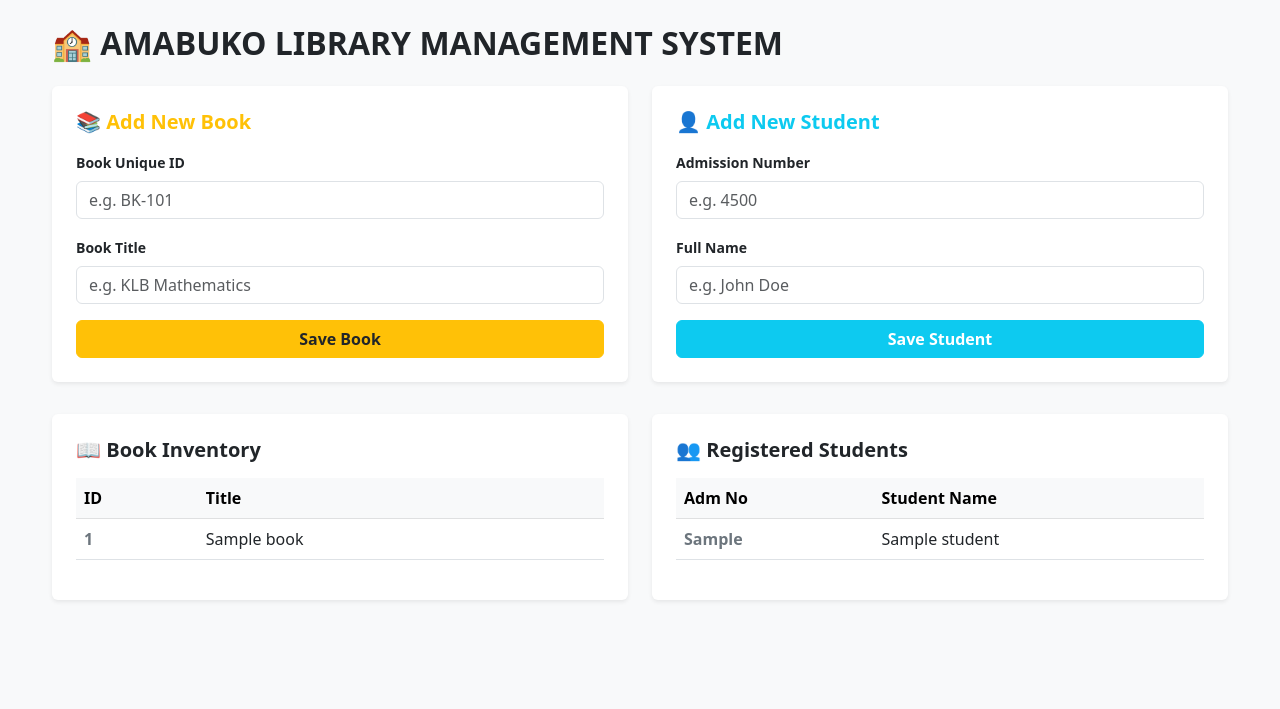
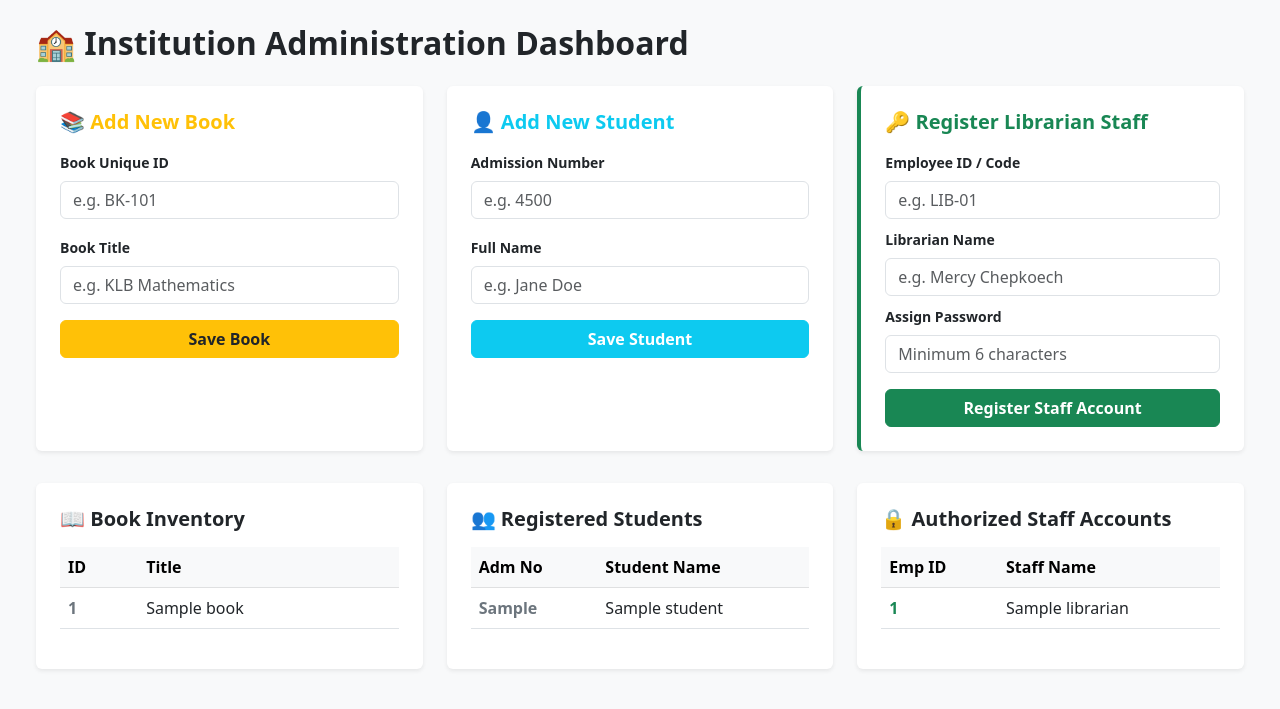
Before and after one commit to erickodhi/school-library-system, a Python web app: template templates/admin.html in a window 1280 px wide. Shown: the top 709 px of the page. Run offline with Jinja, Linux system fonts and the light colour scheme; the template is opened without the code that fills it: most values are stand-ins (such as "Sample title", 1, 10 or a date in 2020).

Commit message:
Added librarian database model, cryptographic password hashing, and registry dashboard layout

```diff
--- a/templates/admin.html
+++ b/templates/admin.html
@@ -3,16 +3,16 @@
 <head>
     <meta charset="UTF-8">
     <meta name="viewport" content="width=device-width, initial-scale=1.0">
-    <title>AMABUKO LIBRARY MANAGEMENT SYSTEM</title>
+    <title>Institution Library System</title>
     <link href="https://cdn.jsdelivr.net/npm/bootstrap@5.3.0/dist/css/bootstrap.min.css" rel="stylesheet">
 </head>
 <body class="bg-light p-4">
 
-    <div class="container-fluid mx-auto" style="max-width: 1200px;">
-        <h2 class="fw-bold text-dark mb-4">🏫 AMABUKO LIBRARY MANAGEMENT SYSTEM</h2>
+    <div class="container-fluid mx-auto" style="max-width: 1400px;">
+        <h2 class="fw-bold text-dark mb-4">🏫 Institution Administration Dashboard</h2>
 
         <div class="row g-4">
-            <div class="col-md-6">
+            <div class="col-lg-4 col-md-6">
                 <div class="card shadow-sm border-0 h-100">
                     <div class="card-body p-4">
                         <h5 class="fw-bold text-warning mb-3">📚 Add New Book</h5>
@@ -31,7 +31,7 @@
                 </div>
             </div>
 
-            <div class="col-md-6">
+            <div class="col-lg-4 col-md-6">
                 <div class="card shadow-sm border-0 h-100">
                     <div class="card-body p-4">
                         <h5 class="fw-bold text-info mb-3">👤 Add New Student</h5>
@@ -42,9 +42,32 @@
                             </div>
                             <div class="mb-3">
                                 <label class="form-label small fw-bold">Full Name</label>
-                                <input type="text" name="student_name_from_html" class="form-control" placeholder="e.g. John Doe" required>
+                                <input type="text" name="student_name_from_html" class="form-control" placeholder="e.g. Jane Doe" required>
                             </div>
                             <button type="submit" class="btn btn-info w-100 fw-bold text-white">Save Student</button>
+                        </form>
+                    </div>
+                </div>
+            </div>
+
+            <div class="col-lg-4 col-md-12">
+                <div class="card shadow-sm border-0 h-100 bg-white border-start border-4 border-success">
+                    <div class="card-body p-4">
+                        <h5 class="fw-bold text-success mb-3">🔑 Register Librarian Staff</h5>
+                        <form action="/save_librarian" method="POST">
+                            <div class="mb-2">
+                                <label class="form-label small fw-bold">Employee ID / Code</label>
+                                <input type="text" name="lib_id_from_html" class="form-control" placeholder="e.g. LIB-01" required>
+                            </div>
+                            <div class="mb-2">
+                                <label class="form-label small fw-bold">Librarian Name</label>
+                                <input type="text" name="lib_name_from_html" class="form-control" placeholder="e.g. Mercy Chepkoech" required>
+                            </div>
+                            <div class="mb-3">
+                                <label class="form-label small fw-bold">Assign Password</label>
+                                <input type="password" name="lib_password_from_html" class="form-control" placeholder="Minimum 6 characters" required>
+                            </div>
+                            <button type="submit" class="btn btn-success w-100 fw-bold">Register Staff Account</button>
                         </form>
                     </div>
                 </div>
@@ -52,20 +75,15 @@
         </div>
 
         <div class="row g-4 mt-2">
-            <div class="col-md-6">
+            <div class="col-lg-4 col-md-6">
                 <div class="card shadow-sm border-0">
                     <div class="card-body p-4">
                         <h5 class="fw-bold text-dark mb-3">📖 Book Inventory</h5>
                         <table class="table table-hover align-middle">
-                            <thead class="table-light">
-                                <tr><th>ID</th><th>Title</th></tr>
-                            </thead>
+                            <thead class="table-light"><tr><th>ID</th><th>Title</th></tr></thead>
                             <tbody>
                                 {% for book in books %}
-                                <tr>
-                                    <td class="fw-bold text-secondary">{{ book.unique_id }}</td>
-                                    <td>{{ book.title }}</td>
-                                </tr>
+                                <tr><td class="fw-bold text-secondary">{{ book.unique_id }}</td><td>{{ book.title }}</td></tr>
                                 {% else %}
                                 <tr><td colspan="2" class="text-center text-muted small py-3">No books registered.</td></tr>
                                 {% endfor %}
@@ -75,22 +93,35 @@
                 </div>
             </div>
 
-            <div class="col-md-6">
+            <div class="col-lg-4 col-md-6">
                 <div class="card shadow-sm border-0">
                     <div class="card-body p-4">
                         <h5 class="fw-bold text-dark mb-3">👥 Registered Students</h5>
                         <table class="table table-hover align-middle">
-                            <thead class="table-light">
-                                <tr><th>Adm No</th><th>Student Name</th></tr>
-                            </thead>
+                            <thead class="table-light"><tr><th>Adm No</th><th>Student Name</th></tr></thead>
                             <tbody>
                                 {% for student in students %}
-                                <tr>
-                                    <td class="fw-bold text-secondary">{{ student.admission_no }}</td>
-                                    <td>{{ student.name }}</td>
-                                </tr>
+                                <tr><td class="fw-bold text-secondary">{{ student.admission_no }}</td><td>{{ student.name }}</td></tr>
                                 {% else %}
                                 <tr><td colspan="2" class="text-center text-muted small py-3">No students registered yet.</td></tr>
+                                {% endfor %}
+                            </tbody>
+                        </table>
+                    </div>
+                </div>
+            </div>
+
+            <div class="col-lg-4 col-md-12">
+                <div class="card shadow-sm border-0">
+                    <div class="card-body p-4">
+                        <h5 class="fw-bold text-dark mb-3">🔒 Authorized Staff Accounts</h5>
+                        <table class="table table-hover align-middle">
+                            <thead class="table-light"><tr><th>Emp ID</th><th>Staff Name</th></tr></thead>
+                            <tbody>
+                                {% for librarian in librarians %}
+                                <tr><td class="fw-bold text-success">{{ librarian.employee_id }}</td><td>{{ librarian.name }}</td></tr>
+                                {% else %}
+                                <tr><td colspan="2" class="text-center text-muted small py-3">No staff registered yet.</td></tr>
                                 {% endfor %}
                             </tbody>
                         </table>
```
Also changed, not shown: app.py (+23 -3 lines).
